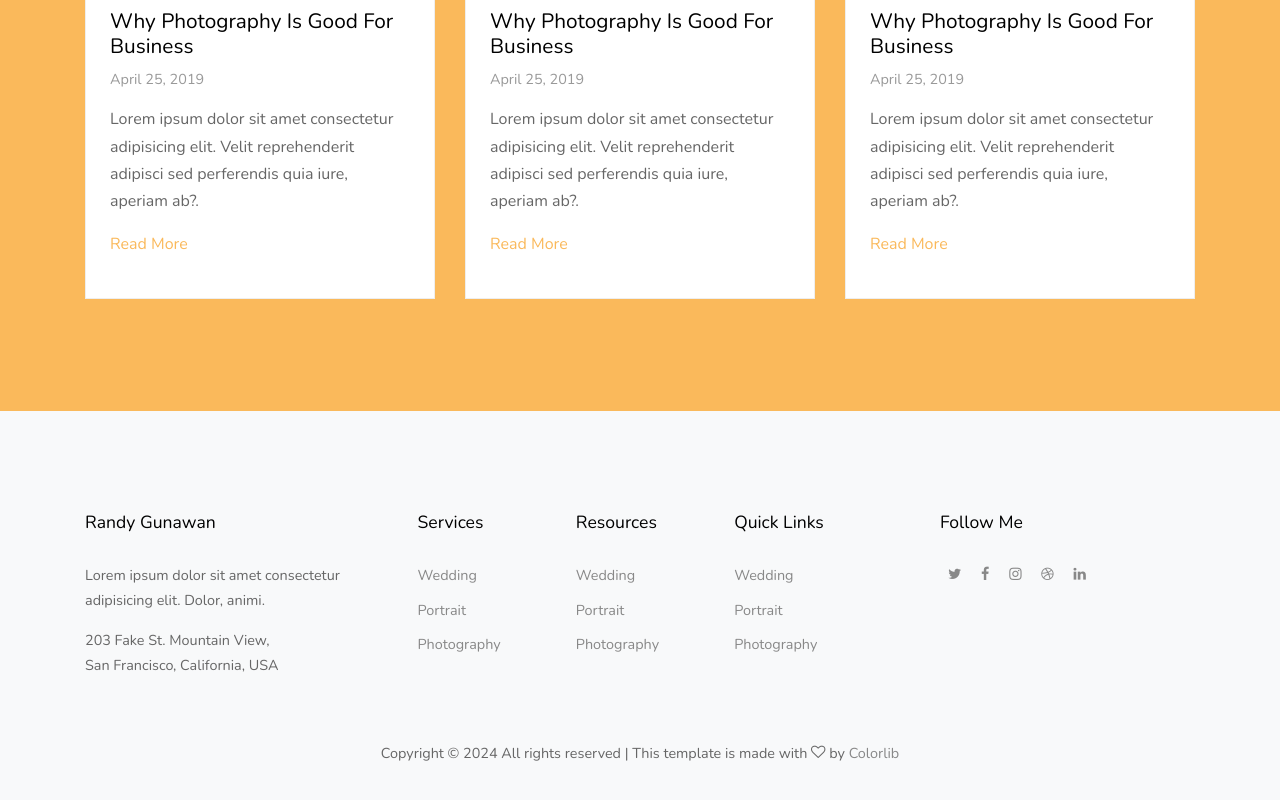
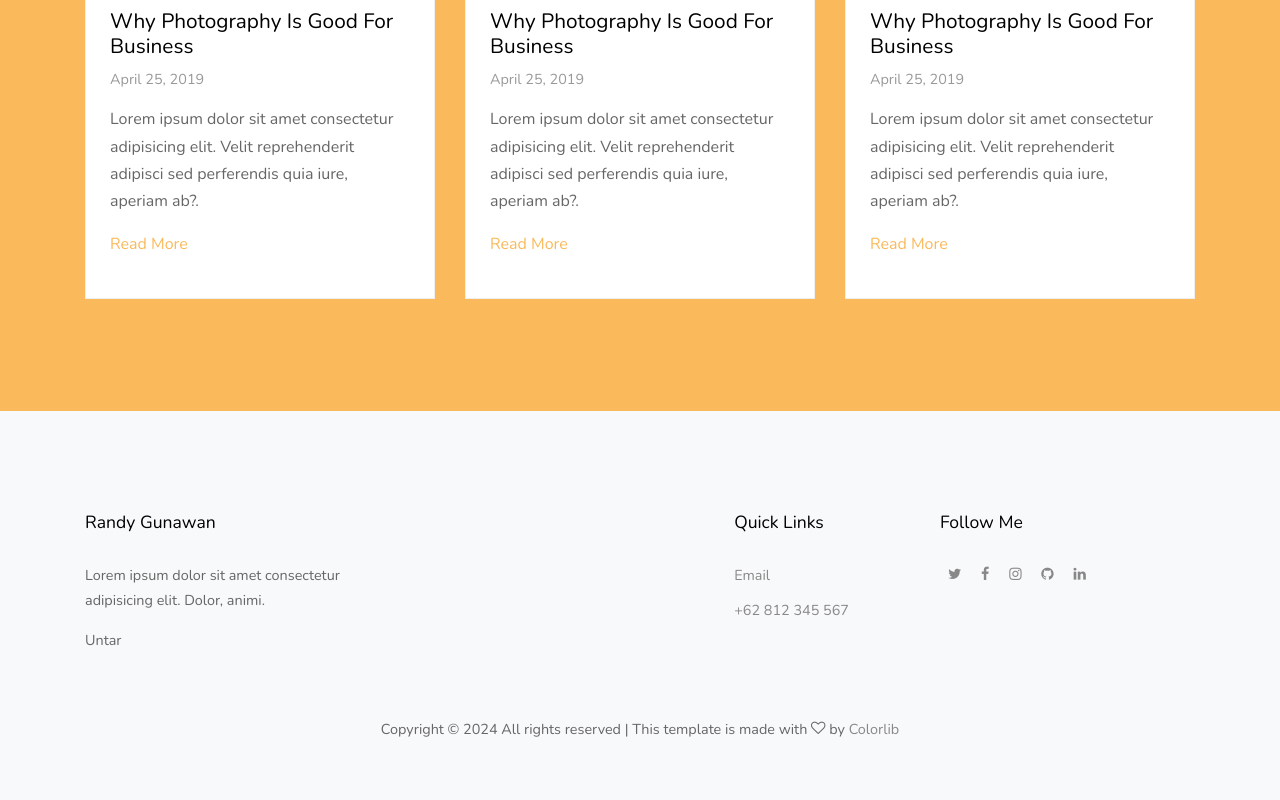
Before and after one commit to Horizon2509/Horizon2509.github.io, a plain HTML site: page index.html in a window 1280 px wide. Shown: the part 5021-5821 px from the top of the page. Drawn offline with nearby package versions, Linux system fonts and the light colour scheme; files whose address does not match are found by name.

Commit message:
5th commit

```diff
--- a/index.html
+++ b/index.html
@@ -333,32 +333,32 @@
           <div class="col-md-3">
             <h3 class="footer-title">Randy Gunawan</h3>
             <p>Lorem ipsum dolor sit amet consectetur adipisicing elit. Dolor, animi.</p>
-            <p><span class="d-inline-block d-md-block">203 Fake St. Mountain View,</span> San Francisco, California, USA</p>
+            <p><span class="d-inline-block d-md-block">Untar</span> </p>
           </div>
           <div class="col-md-5 mx-auto">
             <div class="row">
               <div class="col-lg-4">
-                <h3 class="footer-title">Services</h3>
+                <h3 class="footer-title"></h3>
                 <ul class="list-unstyled">
-                  <li><a href="#">Wedding</a></li>
-                  <li><a href="#">Portrait</a></li>
-                  <li><a href="#">Photography</a></li>
+                  <li></li>
+                  <li></li>
+                  <li></li>
                 </ul>
               </div>
               <div class="col-lg-4">
-                <h3 class="footer-title">Resources</h3>
+                <h3 class="footer-title"></h3>
                 <ul class="list-unstyled">
-                  <li><a href="#">Wedding</a></li>
-                  <li><a href="#">Portrait</a></li>
-                  <li><a href="#">Photography</a></li>
+                  <li></li>
+                  <li></li>
+                  <li></li>
                 </ul>
               </div>
               <div class="col-lg-4">
                 <h3 class="footer-title">Quick Links</h3>
                 <ul class="list-unstyled">
-                  <li><a href="#">Wedding</a></li>
-                  <li><a href="#">Portrait</a></li>
-                  <li><a href="#">Photography</a></li>
+                  <li><a href="mailto:randy.535220180@stu.untar.id">Email</a></li>
+                  <li><a href="tel+62812345678">+62 812 345 567</a></li>
+                  <li><a href="#"></a></li>
                 </ul>
               </div>
             </div>
@@ -368,7 +368,7 @@
             <a href="#" class="social-circle p-2"><span class="icon-twitter"></span></a>
             <a href="#" class="social-circle p-2"><span class="icon-facebook"></span></a>
             <a href="#" class="social-circle p-2"><span class="icon-instagram"></span></a>
-            <a href="#" class="social-circle p-2"><span class="icon-dribbble"></span></a>
+            <a href="#" class="social-circle p-2"><span class="icon-github"></span></a>
             <a href="#" class="social-circle p-2"><span class="icon-linkedin"></span></a>
           </div>
         </div>
```
